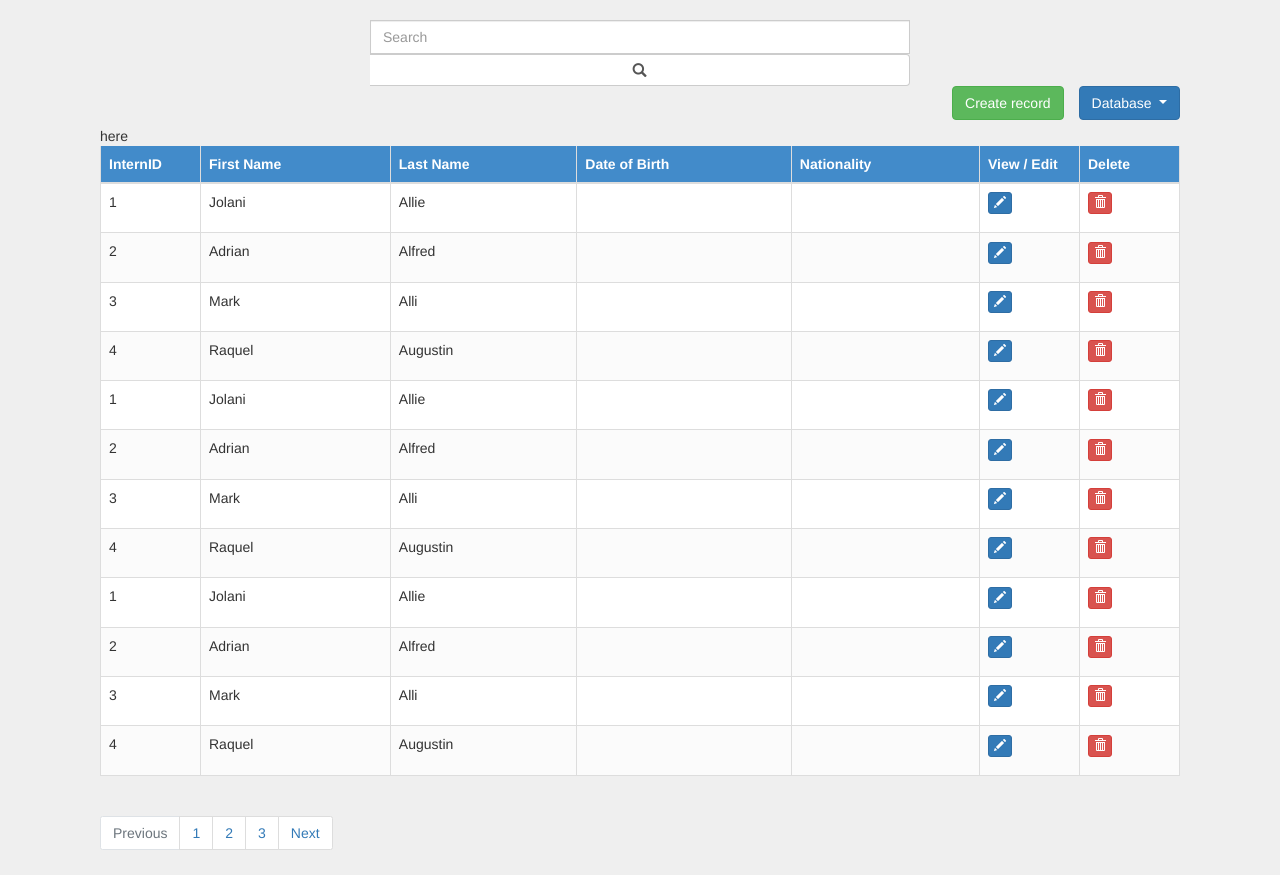
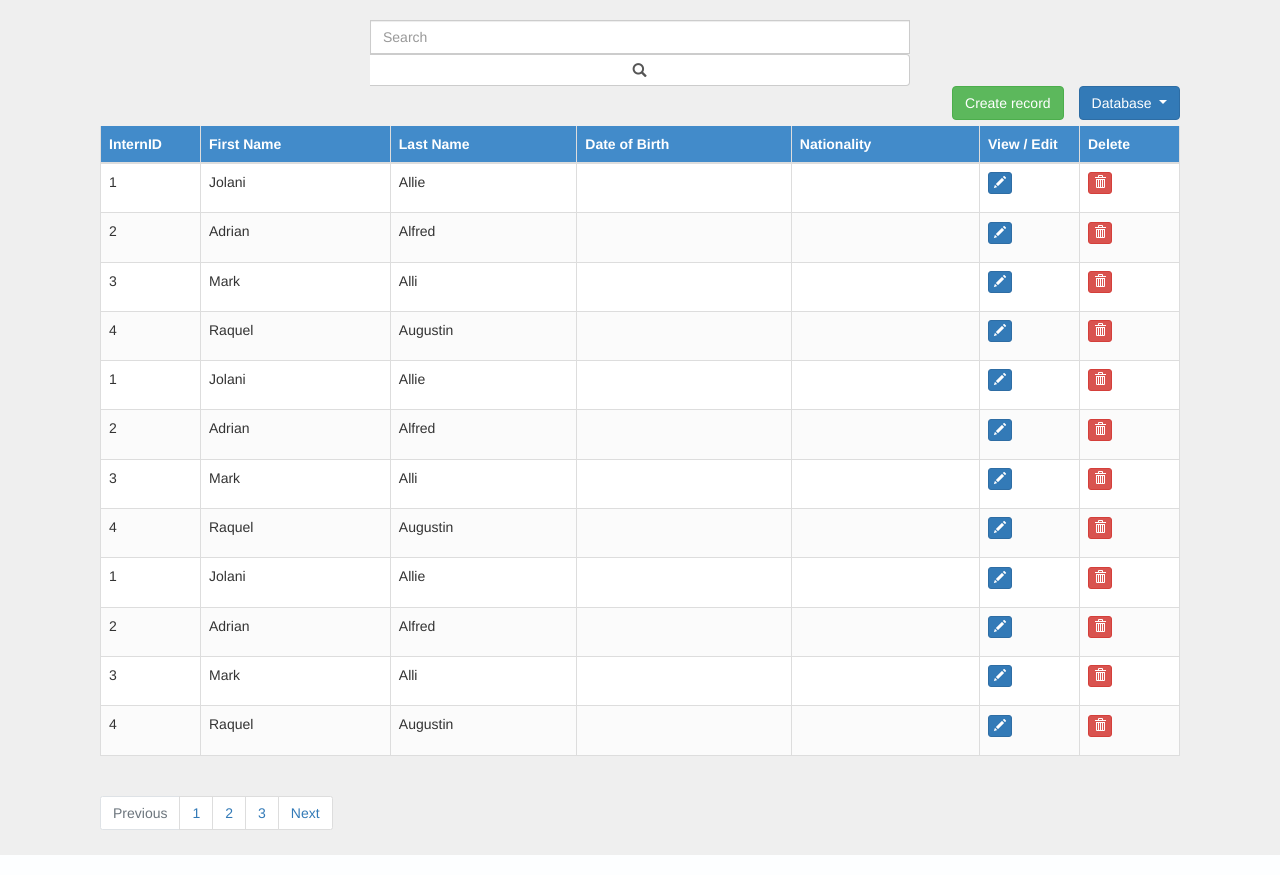
Before and after one commit to globeyardboss/NTNBMS-PROJECT, a Django app: template ntnbms/templates/ntnbms/home.html in a window 1280 px wide. Shown: the part 112-987 px from the top of the page. Run offline with Django 3.2, Linux system fonts and the light colour scheme; the template is opened without the code that fills it, so the values that code supplies are empty; parts of the project's set-up code (start-up, migrations or seed data) failed here and were passed over; some libraries are stand-ins or nearby versions.

Commit message:
Update home.html

```diff
--- a/ntnbms/templates/ntnbms/home.html
+++ b/ntnbms/templates/ntnbms/home.html
@@ -83,7 +83,7 @@
 <div class="col-lg-12 grid-margin stretch-card">
 
         <div class="table-responsive">
-            here
+
           {{item}}
           <table class="table table-bordered table-hover " style="background-color: #ffffff">
               <thead class="thead">
```
